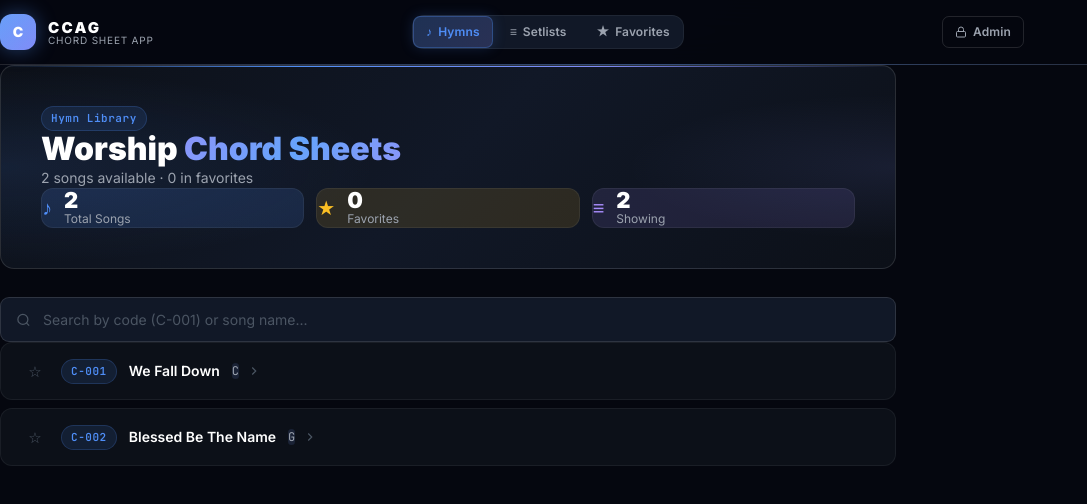
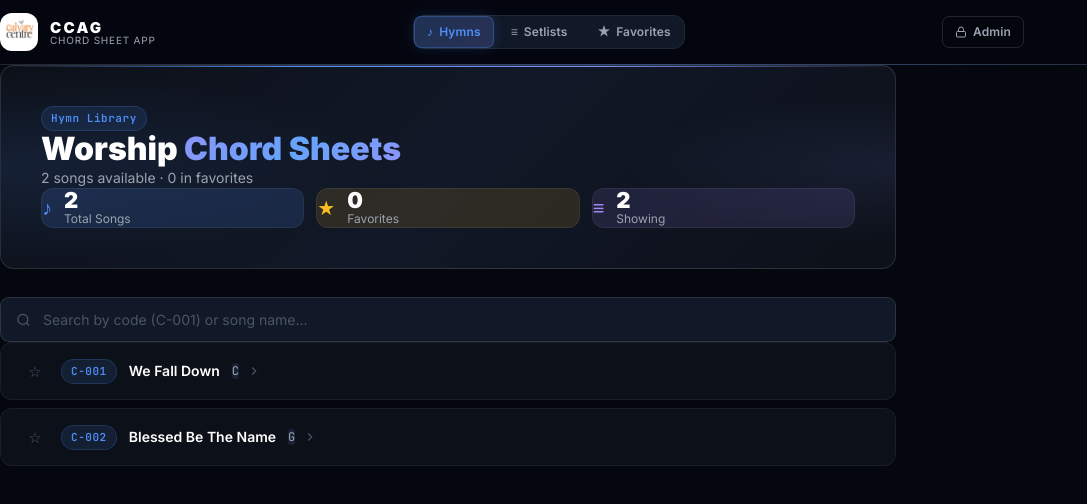
Before and after one commit to Shermith-428/ccag, a React (Vite) app: page / in a window 1280 px wide. Shown: the top 504 px of the page, without its empty margins (0-1087 px from the left). Built offline with nearby package versions, Linux system fonts and the light colour scheme.

Commit message:
auto: logo update + responsive breakpoints + auto-push script

```diff
--- a/index.html
+++ b/index.html
@@ -2,7 +2,8 @@
 <html lang="en">
   <head>
     <meta charset="UTF-8" />
-    <link rel="icon" type="image/svg+xml" href="/favicon.svg" />
+    <link rel="icon" type="image/jpeg" href="/CCAG.jpeg" />
+    <link rel="apple-touch-icon" href="/CCAG.jpeg" />
     <meta name="viewport" content="width=device-width, initial-scale=1.0, viewport-fit=cover" />
     <meta name="mobile-web-app-capable" content="yes" />
     <meta name="apple-mobile-web-app-capable" content="yes" />
--- a/package.json
+++ b/package.json
@@ -7,7 +7,8 @@
     "dev": "vite",
     "build": "vite build",
     "lint": "eslint .",
-    "preview": "vite preview"
+    "preview": "vite preview",
+    "save": "git add . && git commit -m \"auto: update %date% %time%\" && git push"
   },
   "dependencies": {
     "@tailwindcss/vite": "^4.2.2",
--- a/src/components/ChordSheet.jsx
+++ b/src/components/ChordSheet.jsx
@@ -150,8 +150,7 @@ export default function ChordSheet({ hymn, onClose, onToggleFavorite, isFavorite
             {/* Watermark footer */}
             <div className="mt-4 pt-4 flex items-center justify-between" style={{ borderTop: '1px solid var(--border)' }}>
               <div className="flex items-center gap-2">
-                <div className="w-5 h-5 rounded flex items-center justify-center text-white font-black text-xs"
-                  style={{ background: 'linear-gradient(135deg, #4f8ef7, #818cf8)', fontSize: '9px' }}>C</div>
+                <img src="/CCAG.jpeg" alt="CCAG" style={{ width: '20px', height: '20px', borderRadius: '4px', background: '#fff', padding: '1px', objectFit: 'contain' }} />
                 <span className="text-xs font-semibold" style={{ color: 'var(--muted)', letterSpacing: '0.08em' }}>CCAG</span>
               </div>
               <span className="text-xs font-mono" style={{ color: 'var(--muted)' }}>{hymn.code} · Key of {currentKey}</span>
--- a/src/components/Navbar.jsx
+++ b/src/components/Navbar.jsx
@@ -40,11 +40,9 @@ export default function Navbar({ page, setPage }) {
         <div className="max-w-5xl mx-auto px-6 xl:px-8 h-16 flex items-center justify-between gap-4">
           {/* Logo */}
           <div className="flex items-center gap-3 shrink-0">
-            <div className="relative w-9 h-9 rounded-xl flex items-center justify-center font-black text-white text-sm"
-              style={{ background: 'linear-gradient(135deg, #4f8ef7, #818cf8)', boxShadow: '0 0 20px rgba(79,142,247,0.4)' }}>
-              C
-              <div className="absolute inset-0 rounded-xl" style={{ background: 'linear-gradient(135deg, rgba(255,255,255,0.15), transparent)' }} />
-            </div>
+            <img src="/CCAG.jpeg" alt="CCAG Logo"
+              className="rounded-xl object-contain"
+              style={{ width: '38px', height: '38px', background: '#fff', padding: '2px' }} />
             <div className="flex flex-col leading-none">
               <span className="font-black text-white" style={{ letterSpacing: '0.15em', fontSize: '15px' }}>CCAG</span>
               <span style={{ color: 'var(--muted2)', fontSize: '10px', letterSpacing: '0.08em' }}>CHORD SHEET APP</span>
@@ -82,8 +80,9 @@ export default function Navbar({ page, setPage }) {
       <div className="lg:hidden sticky top-0 z-40 flex items-center justify-between px-4 md:px-6 h-14 md:h-16"
         style={{ background: 'rgba(5,7,15,0.97)', backdropFilter: 'blur(20px)', WebkitBackdropFilter: 'blur(20px)', borderBottom: '1px solid var(--border2)' }}>
         <div className="flex items-center gap-2.5">
-          <div className="w-8 h-8 md:w-9 md:h-9 rounded-lg md:rounded-xl flex items-center justify-center font-black text-white"
-            style={{ background: 'linear-gradient(135deg, #4f8ef7, #818cf8)', boxShadow: '0 0 14px rgba(79,142,247,0.35)', fontSize: '13px' }}>C</div>
+          <img src="/CCAG.jpeg" alt="CCAG Logo"
+            className="rounded-lg object-contain"
+            style={{ width: '34px', height: '34px', background: '#fff', padding: '2px' }} />
           <div className="flex flex-col leading-none">
             <span className="font-black text-white" style={{ letterSpacing: '0.15em', fontSize: '14px' }}>CCAG</span>
             <span className="hidden md:block" style={{ color: 'var(--muted2)', fontSize: '10px', letterSpacing: '0.06em' }}>CHORD SHEET APP</span>
```
Also changed, not shown: public/CCAG.jpeg (added), 1 other file (tests, documents, lock files or other folders).
